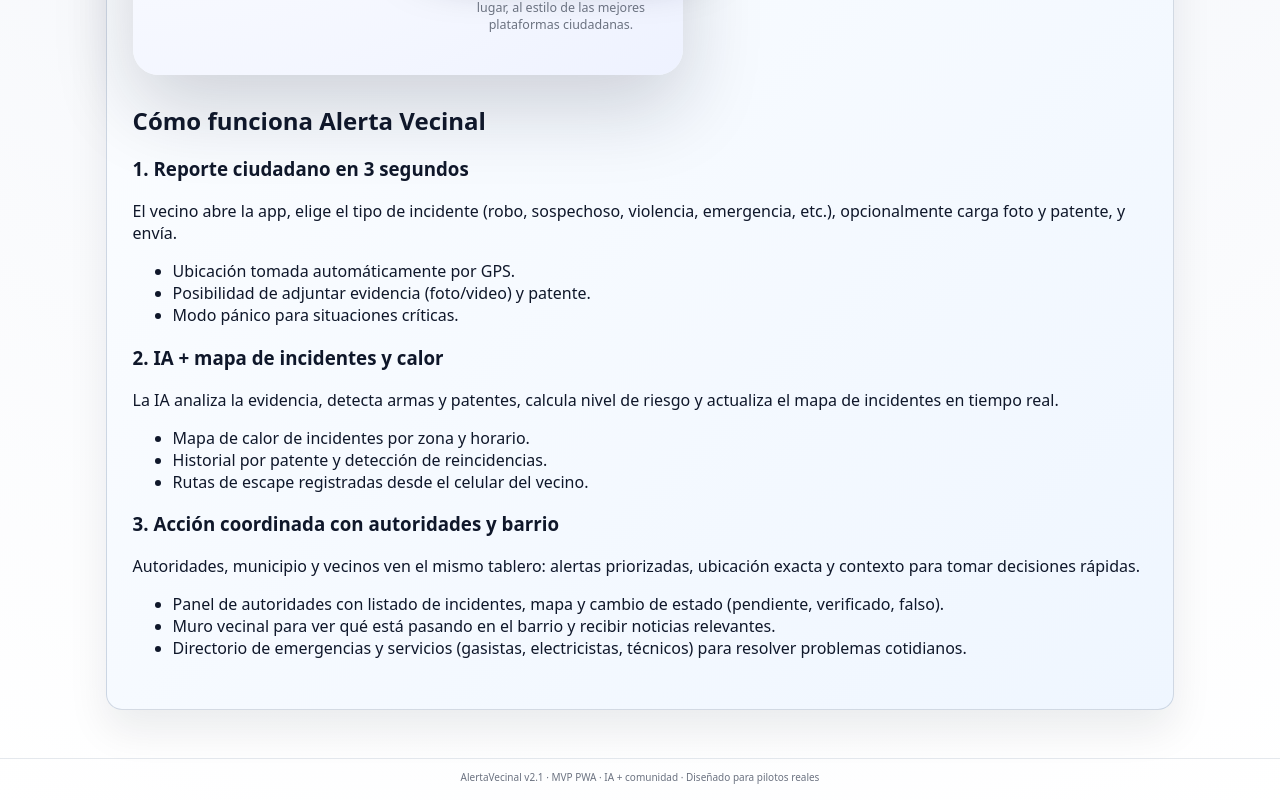
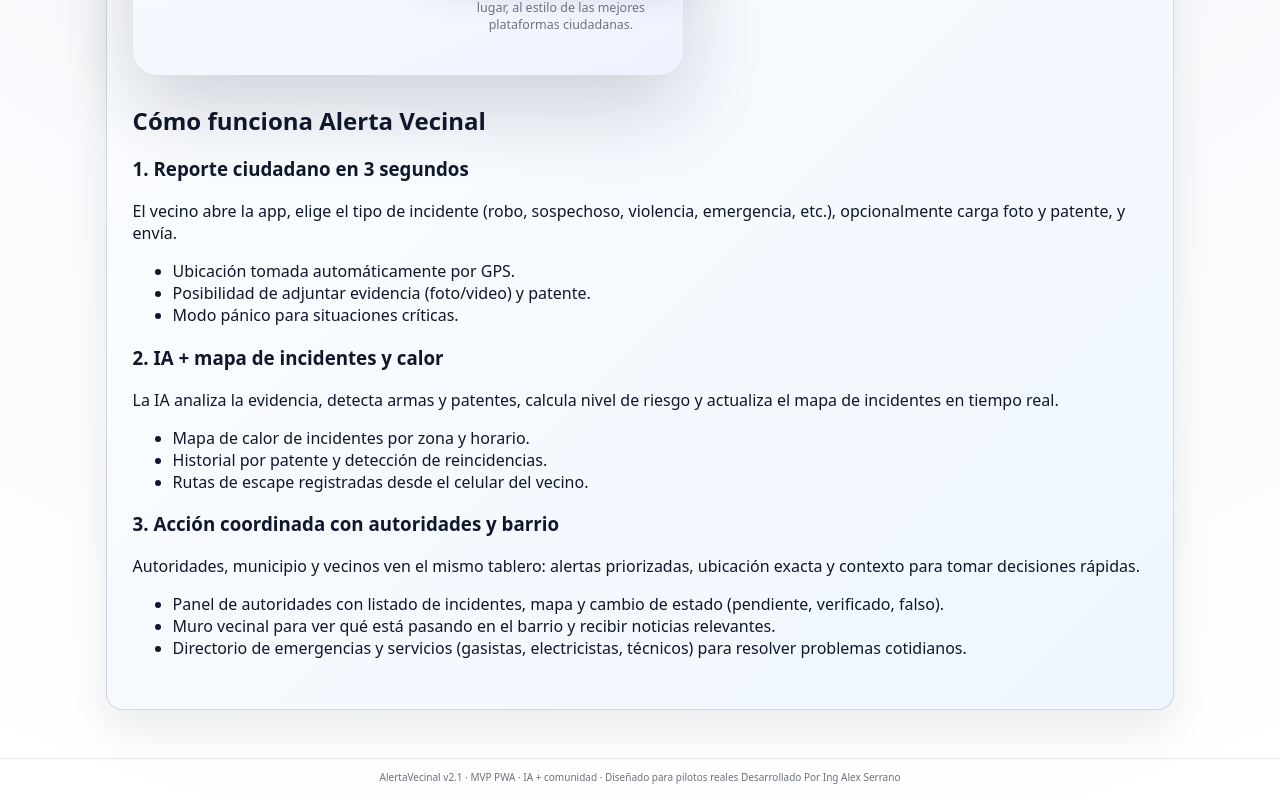
Before and after one commit to serranolash/Alerta_Vecinal_Frontend, a React (Vite) app: page / in a window 1280 px wide. Shown: the part 739-1539 px from the top of the page. Built offline with nearby package versions, Linux system fonts and the light colour scheme.

Commit message:
ui: mejora landing y mockup estilo profesional mas derechos

```diff
--- a/src/App.jsx
+++ b/src/App.jsx
@@ -50,7 +50,7 @@ export default function App() {
         </Routes>
 
         <footer className="app-footer">
-          <small>AlertaVecinal v2.1 · MVP PWA · IA + comunidad · Diseñado para pilotos reales</small>
+          <small>AlertaVecinal v2.1 · MVP PWA · IA + comunidad · Diseñado para pilotos reales Desarrollado Por Ing Alex Serrano</small>
         </footer>
       </div>
     </BrowserRouter>
```
